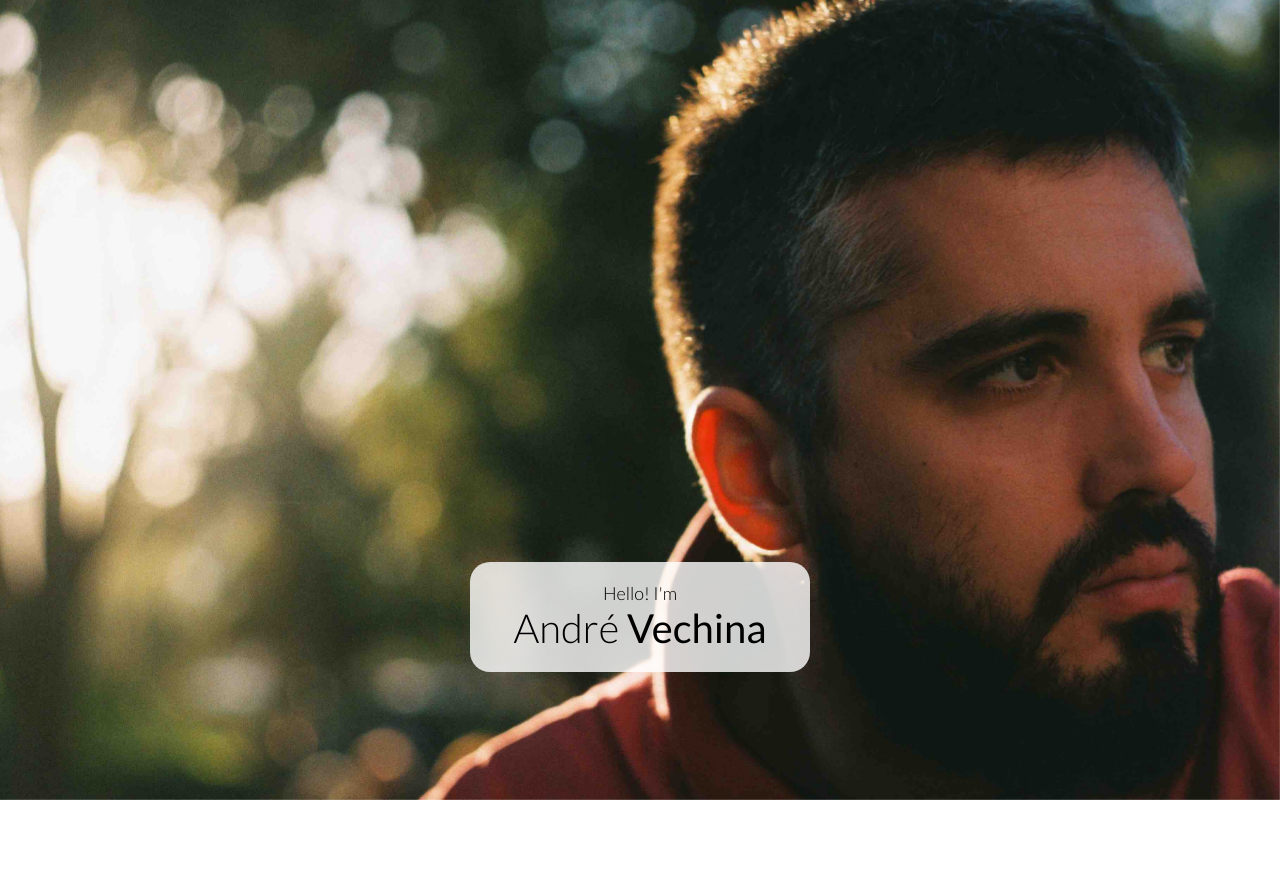
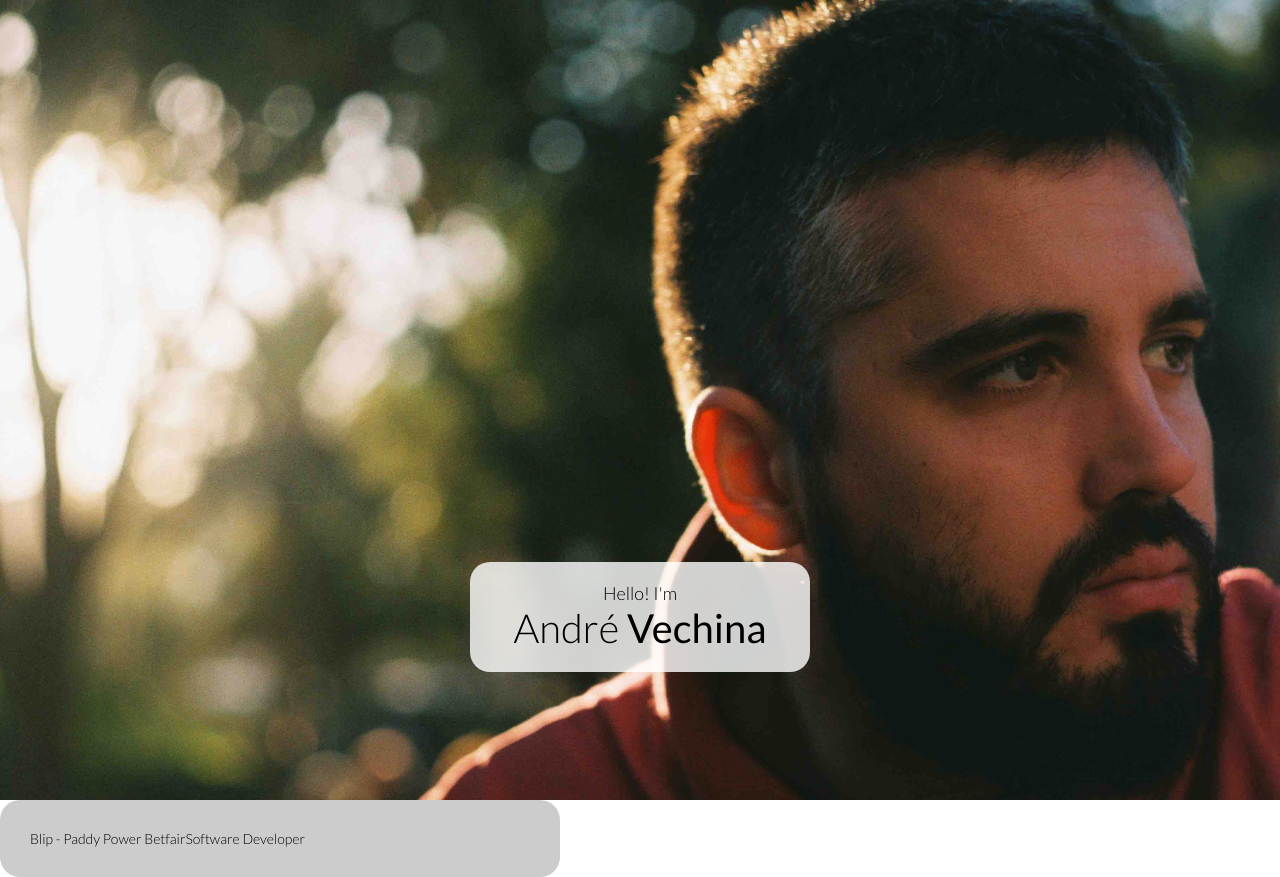
Before and after one commit to andrevechina/andrevechina.com, a React app: page / in a window 1280 px wide. Before the commit the page ends 800 px from the top, so only its background shows below. Built offline with nearby package versions, Linux system fonts and the light colour scheme.

Commit message:
move components to proper folders

```diff
--- a/src/App.jsx
+++ b/src/App.jsx
@@ -1,10 +1,14 @@
 import React from 'react'
 import './styles/fonts.scss'
 import './styles/app.scss'
-import Hello from './components/Hello'
+import Hello from './components/hello/Hello'
+import Experience from './components/experience/Experience'
 
 export default function App () {
-  return [
-    <Hello />
-  ]
+  return (
+    <div className="container">
+      <Hello />
+      <Experience />
+    </div>
+  )
 }
--- a/src/components/experience-item.scss
+++ /dev/null
@@ -1,3 +0,0 @@
-.experience-item {
-
-}
--- a/src/components/ExperienceItem.jsx
+++ b/src/components/experience-item/ExperienceItem.jsx
@@ -12,8 +12,8 @@ export default class ExperienceItem extends Component {
         const { company, jobTitle } = this.props
         return (
             <div className="experience-item">
-                <div className="company">{company}</div>
-                <div className="job-title">{jobTitle}</div>
+                <span className="company">{company}</span>
+                <span className="job-title">{jobTitle}</span>
             </div>
         )
     }
--- /dev/null
+++ b/src/components/experience-item/experience-item.scss
@@ -0,0 +1,8 @@
+@import '../../styles/variables.scss';
+
+.experience-item {
+    width: 500px;
+    padding: 30px;
+    background-color: rgba(0, 0, 0, 0.2);
+    border-radius: $border-radius;
+}
--- a/src/components/Experience.jsx
+++ b/src/components/experience/Experience.jsx
@@ -1,9 +1,9 @@
 import React from 'react'
-import ExperienceItem from './ExperienceItem.jsx'
+import ExperienceItem from '../experience-item/ExperienceItem'
 
 export default function Experience () {
   return (
-    <div>
+    <div className="experience-container">
       <ExperienceItem
         company="Blip - Paddy Power Betfair"
         jobTitle="Software Developer"
--- /dev/null
+++ b/src/components/experience/experience.scss
@@ -0,0 +1,3 @@
+.experience-container {
+    padding-top: 33vh;
+}
--- a/src/components/Hello.jsx
+++ b/src/components/hello/Hello.jsx
@@ -1,5 +1,5 @@
 import React from 'react'
-import helloImage from '../images/hello.jpg'
+import helloImage from '../../images/hello.jpg'
 
 export default function Hello () {
   return (
--- a/src/index.jsx
+++ b/src/index.jsx
@@ -1,5 +1,3 @@
-/* globals document */
-
 import React from 'react'
 import ReactDOM from 'react-dom'
 import App from './App'
--- a/src/styles/app.scss
+++ b/src/styles/app.scss
@@ -1,4 +1,4 @@
-
+@import './variables.scss';
 
 html, body {
     margin: 0;
@@ -22,7 +22,7 @@ html, body {
         padding: 20px;
         margin-bottom: 10%;
         background-color: rgba(255, 255, 255, 0.8);
-        border-radius: 20px;
+        border-radius: $border-radius;
         text-align: center;
         font-size: 18px;
     }
--- /dev/null
+++ b/src/styles/variables.scss
@@ -0,0 +1 @@
+$border-radius: 20px;
```
